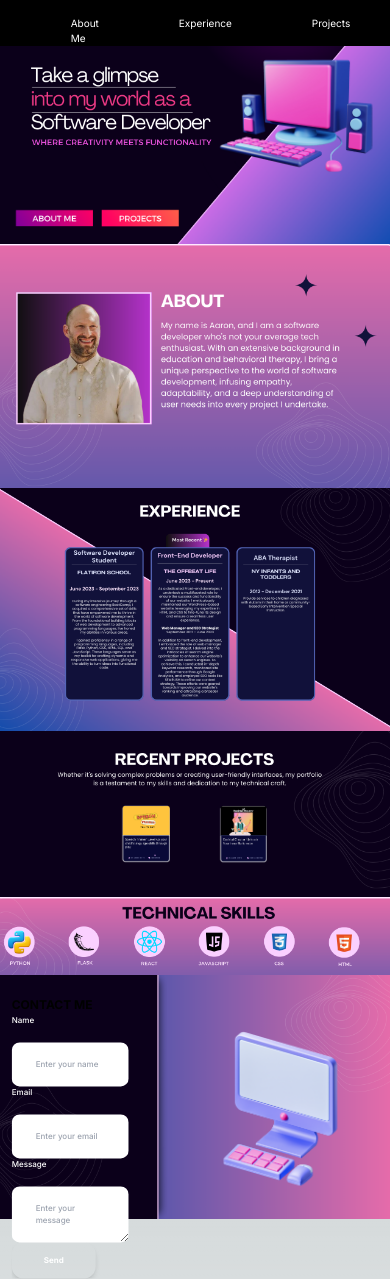
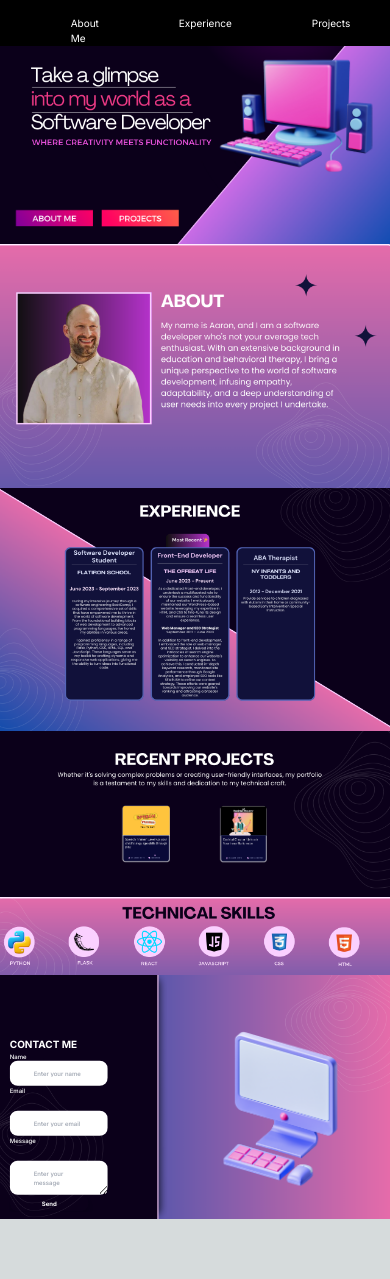
Before and after one commit to AaronNewTech/portfolio, a Next.js app: page / in a window 390 px wide. After the commit the page ends 1219 px from the top, so only its background shows below. Built offline with nearby package versions, Linux system fonts and the light colour scheme.

Commit message:
added media queries for mobile screens

```diff
--- a/app/contactform.jsx
+++ b/app/contactform.jsx
@@ -55,16 +55,16 @@ const ContactForm = () => {
         <form
         ref={formRef}
         onSubmit={handleSubmit}
-        className=' form mt-12 flex flex-col '><h1 id="contact-text">CONTACT ME</h1>
+        className=' form  flex flex-col '><h1 id="contact-text">CONTACT ME</h1>
           <label className='flex flex-col'>
-            <span className='text-white font-medium mb-4'>Name</span>
+            <span className='text-white font-medium '>Name</span>
             <input
             type='text'
             name='name'
             value={form.name}
             onChange={handleChange}
             placeholder="Enter your name"
-            className='bg-tertiary py-4 px-6 placeholder:text-secondary text-black rounded-lg outline-none border-none font-medium'
+            className='bg-tertiary py-2 px-6 placeholder:text-secondary text-black rounded-lg outline-none border-none font-medium'
            />
           </label>
           <label className='flex flex-col'>
@@ -75,7 +75,7 @@ const ContactForm = () => {
             value={form.email}
             onChange={handleChange}
             placeholder="Enter your email"
-            className='bg-tertiary py-4 px-6 placeholder:text-secondary text-black rounded-lg outline-none border-none font-medium'
+            className='bg-tertiary py-2 px-6 placeholder:text-secondary text-black rounded-lg outline-none border-none font-medium'
            />
           </label>
           <label className='flex flex-col'>
@@ -86,12 +86,12 @@ const ContactForm = () => {
             value={form.message}
             onChange={handleChange}
             placeholder="Enter your message"
-            className='bg-tertiary py-4 px-6 placeholder:text-secondary text-black rounded-lg outline-none border-none font-medium'
+            className='bg-tertiary py-2 px-6 placeholder:text-secondary text-black rounded-lg outline-none border-none font-medium'
            />
           </label>
           <button
           type='submit'
-          className='bg-tertiary py-3 px-8 outline-none w-fit text-white font-bold shadow-md shadow-primary rounded-xl'>{loading ? 'Sending...' : 'Send'}</button>
+          className='bg-tertiary py-1 px-8 outline-none w-fit text-white font-bold shadow-md shadow-primary rounded-xl'>{loading ? 'Sending...' : 'Send'}</button>
         </form>
 
 
--- a/app/styles.css
+++ b/app/styles.css
@@ -99,6 +99,7 @@
 }
 
 #contact-text {
+  color: white;
   font-size: 30px;
   font-weight: bolder;
 }
@@ -129,6 +130,7 @@
     max-height: 100%;
   }
   #contact-text {
+    color: white;
     font-size: 20px;
     max-width: 100%;
     max-height: 100%;
@@ -148,6 +150,7 @@
     max-height: 100%;
   }
   #contact-text {
+    color: white;
     font-size: 12px;
     max-width: 100%;
     max-height: 100%;
@@ -167,6 +170,7 @@
     max-height: 100%;
   }
   #contact-text {
+    color: white;
     font-size: 12px;
     max-width: 100%;
     max-height: 100%;
@@ -186,7 +190,68 @@
     max-height: 100%;
   }
   #contact-text {
+    color: white;
     font-size: 12px;
+    max-width: 100%;
+    max-height: 100%;
+  }
+}
+
+@media (max-width: 400px) {
+  #contact-form {
+    width: 25%;
+    height: 40%;
+    transform: translateX(10%) translateY(-30%);
+  }
+
+  .form {
+    font-size: 6px;
+    max-width: 100%;
+    max-height: 100%;
+  }
+  #contact-text {
+    color: white;
+    font-size: 10px;
+    max-width: 100%;
+    max-height: 100%;
+  }
+}
+
+/* @media (max-width: 310px) {
+  #contact-form {
+    width: 25%;
+    height: 30%;
+    transform: translateX(10%) translateY(-25%);
+  }
+
+  .form {
+    font-size: 4px;
+    max-width: 100%;
+    max-height: 100%;
+  }
+  #contact-text {
+    color: white;
+    font-size: 6px;
+    max-width: 100%;
+    max-height: 100%;
+  }
+} */
+
+@media (max-width: 300px) {
+  #contact-form {
+    width: 25%;
+    height: 30%;
+    transform: translateX(10%) translateY(-30%);
+  }
+
+  .form {
+    font-size: 4px;
+    max-width: 100%;
+    max-height: 100%;
+  }
+  #contact-text {
+    color: white;
+    font-size: 6px;
     max-width: 100%;
     max-height: 100%;
   }
```
